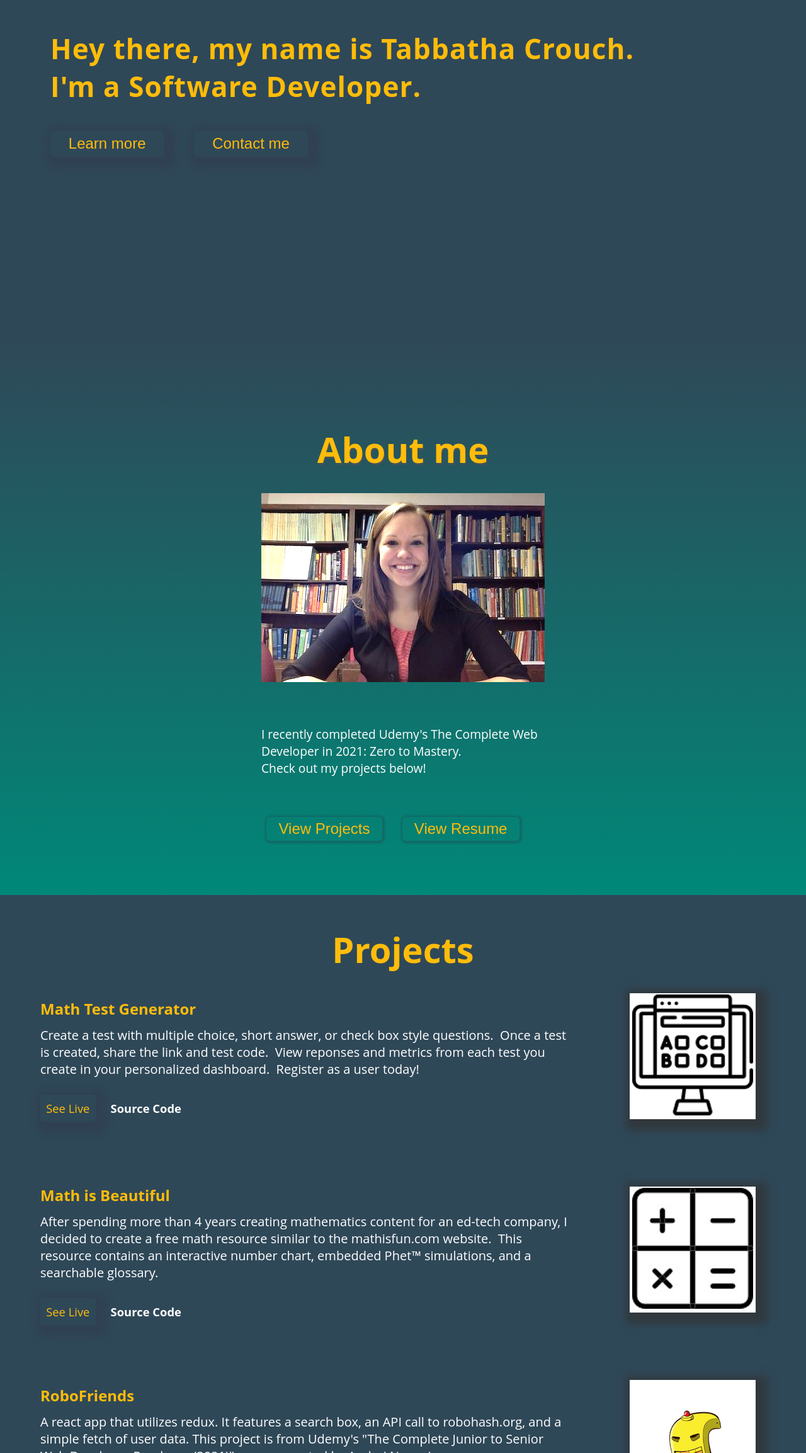
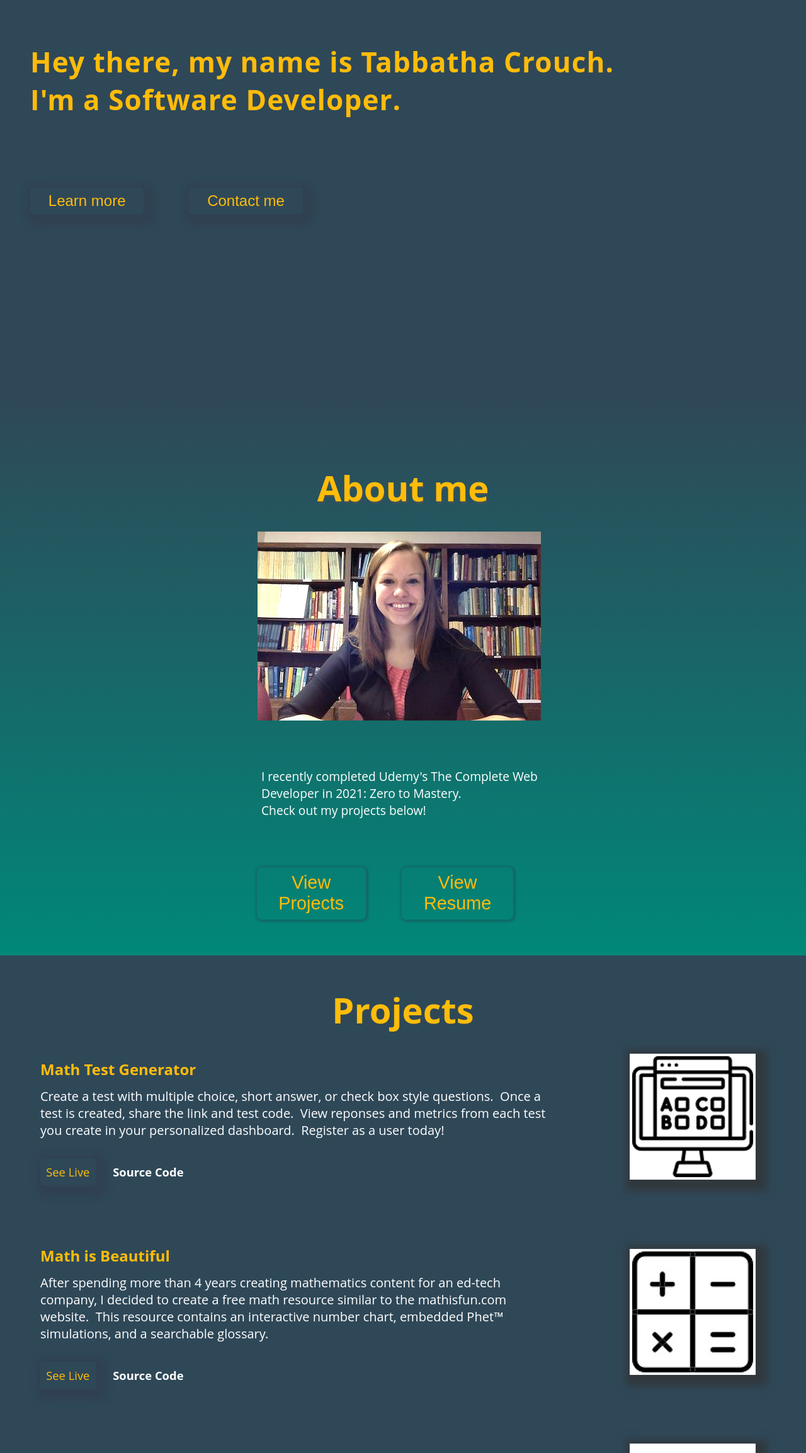
Before and after one commit to tabbathacrouch/Portfolio, a React (Create React App) app: page / in a window 1280 px wide. Shown: the part 259-2566 px from the top of the page at 63% size. Built offline with nearby package versions, Linux system fonts and the light colour scheme.

Commit message:
styling updates

```diff
--- a/package.json
+++ b/package.json
@@ -2,6 +2,7 @@
   "name": "portfolio",
   "version": "0.1.0",
   "private": true,
+  "homepage": "https://tabbathacrouch.com/",
   "dependencies": {
     "@testing-library/jest-dom": "^5.11.4",
     "@testing-library/react": "^11.1.0",
--- a/src/components/About/About.css
+++ b/src/components/About/About.css
@@ -2,8 +2,7 @@
   min-height: 100vh;
   height: 100%;
   background: linear-gradient(0deg, #008878 0%, #2f4858 100%);
-  /* clip-path: polygon(10% 0%, 100% 0%, 90% 100%, 0% 100%); */
-  padding-top: 5rem;
+  padding-top: 5em;
   display: flex;
   flex-direction: column;
   align-items: center;
@@ -11,7 +10,7 @@
 }
 
 .section-title {
-  font-size: 3.5rem;
+  font-size: 3.5em;
   font-weight: 700;
   color: #ffbc0a;
   text-shadow: 1.5px 3px rgba(83, 83, 83, 0.7);
@@ -19,19 +18,19 @@
 
 .profile-image {
   max-width: 100%;
-  margin: 2rem;
+  margin: 2em;
   filter: brightness(120%);
 }
 
 .about-info-text {
-  font-size: 1.2rem;
-  margin: 2rem;
+  font-size: 1.2em;
+  margin: 2em;
   color: #fff;
   max-width: 450px;
 }
 
 .buttons {
-  margin-top: 4rem;
+  margin-top: 4em;
   display: flex;
   justify-content: center;
 }
@@ -44,10 +43,10 @@
   box-sizing: border-box;
   box-shadow: 1px 1px 3px 3px rgba(50, 50, 70, 0.3);
   border-radius: 0.25em;
-  padding: 0.3rem 1.2rem;
+  padding: 0.3em 1.2em;
   cursor: pointer;
-  font-size: 1.5rem;
-  margin-right: 2rem;
+  font-size: 1.5em;
+  margin-right: 2em;
 }
 
 .about-btn:hover {
--- a/src/components/Projects/Projects.css
+++ b/src/components/Projects/Projects.css
@@ -1,11 +1,11 @@
 #projects {
   align-items: center;
   background: #2f4858;
-  padding: 3rem 3rem 0rem 3rem;
+  padding: 3em 3em 0em 3em;
 }
 
 h2 {
-  font-size: 3.5rem;
+  font-size: 3.5em;
   font-weight: 700;
   color: #ffbc0a;
   margin: 0;
@@ -21,8 +21,8 @@ h2 {
   display: flex;
   flex-direction: row;
   justify-content: space-between;
-  padding: 1rem;
-  margin-bottom: 3rem;
+  padding: 1em;
+  margin-bottom: 3em;
 }
 
 .project-text {
@@ -31,17 +31,17 @@ h2 {
 }
 
 .project-title {
-  font-size: 1.5rem;
+  font-size: 1.5em;
   font-weight: 700;
-  padding-bottom: 1rem;
+  padding-bottom: 1em;
   color: #ffbc0a;
 }
 
 .project-info {
-  font-size: 1.25rem;
-  padding-bottom: 1rem;
-  margin-block-start: -1.75rem;
-  margin-right: 5rem;
+  font-size: 1.25em;
+  padding-bottom: 1em;
+  margin-block-start: -1.75em;
+  margin-right: 5em;
 }
 
 .project-info > a {
@@ -55,10 +55,10 @@ h2 {
 
 .see-live:link,
 .see-live:visited {
-  margin-right: 1.5rem;
+  margin-right: 1.5em;
   padding: 0.5em;
   text-decoration: none;
-  font-size: 1.15rem;
+  font-size: 1.15em;
   font-weight: 500;
   border: none;
   outline: none;
@@ -76,7 +76,7 @@ h2 {
 
 .source-code:link,
 .source-code:visited {
-  font-size: 1.15rem;
+  font-size: 1.15em;
   font-weight: 700;
   color: #fff;
   text-decoration: none;
@@ -88,12 +88,12 @@ h2 {
 }
 
 .card {
-  margin: 1rem;
+  margin: 1em;
   padding: 0.25em;
   box-shadow: 6px 6px 12px 12px rgba(50, 50, 50, 0.7);
   display: flex;
   justify-content: center;
-  align-items: center;
+  align-items: flex-start;
   align-self: center;
   min-width: 192px;
   max-height: 192px;
--- a/src/components/Title/Title.css
+++ b/src/components/Title/Title.css
@@ -4,34 +4,37 @@
   display: flex;
   align-items: center;
   text-align: left;
-    background: #2F4858;
-    color: #FFBC0A;
-    padding: 0rem 5rem;
+  background: #2f4858;
+  color: #ffbc0a;
+  padding: 3em;
 }
 
 h1 {
-    font-size: 2.75rem;
+  font-size: 2.75em;
   font-weight: 700;
-    margin-bottom: 2.5rem;
+  margin-bottom: 2.5em;
   letter-spacing: 0.025em;
 }
 
 .title-btn {
   border: none;
   outline: none;
-    color: #FFBC0A;
+  color: #ffbc0a;
   background-color: transparent;
   box-sizing: border-box;
   box-shadow: 6px 6px 12px 12px rgba(50, 50, 70, 0.3);
   border-radius: 0.25em;
   padding: 0.3em 1.2em;
   cursor: pointer;
-    font-size: 1.5rem;
-    margin-right: 3rem;
-
+  font-size: 1.5em;
+  margin-right: 3em;
 }
 
 .title-btn:hover {
   background-color: rgba(169, 169, 169, 0.3);
   transition: 200ms all ease-in-out;
 }
+
+.buttons-title {
+  display: flex;
+}
--- a/src/components/Title/Title.js
+++ b/src/components/Title/Title.js
@@ -11,7 +11,7 @@ function Title() {
           <br />
           I'm a Software Developer.
         </h1>
-        <p>
+        <div className="buttons-title">
           <Link to="about" activeClass="active" spy={true} smooth={true}>
             <button type="button" className="title-btn">
               Learn more
@@ -22,7 +22,7 @@ function Title() {
               Contact me
             </button>
           </Link>
-        </p>
+        </div>
       </div>
     </div>
   );
```
Also changed, not shown: public/manifest.json. Lines whose indentation alone changed are shown as unchanged.
